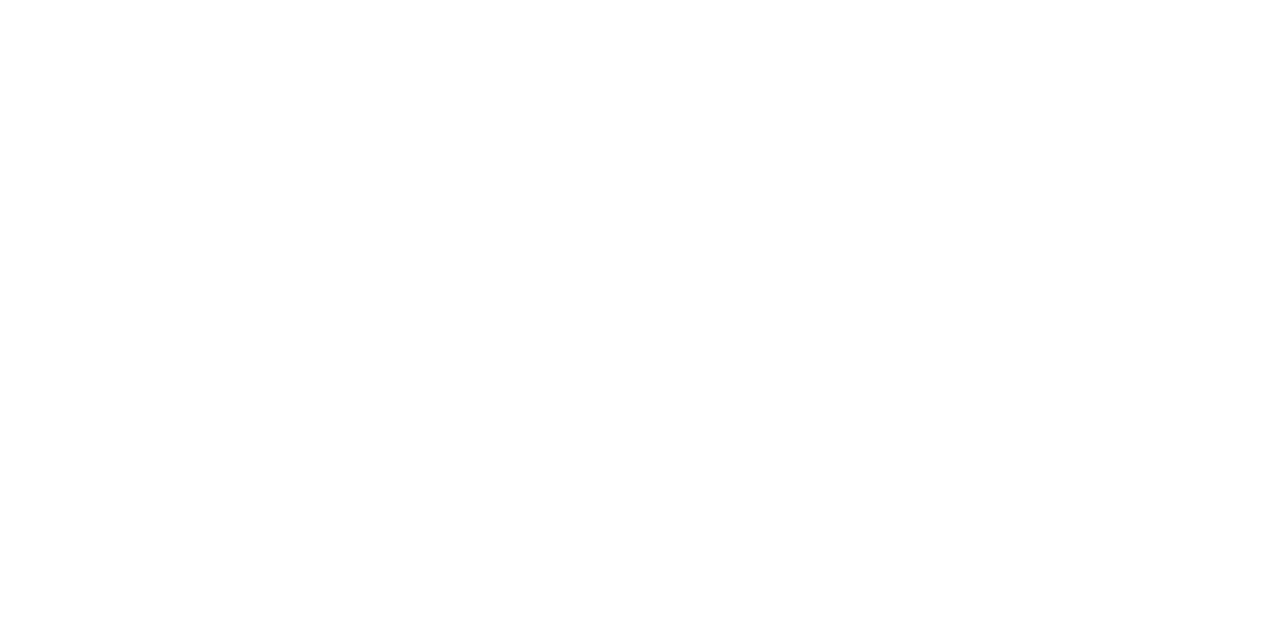
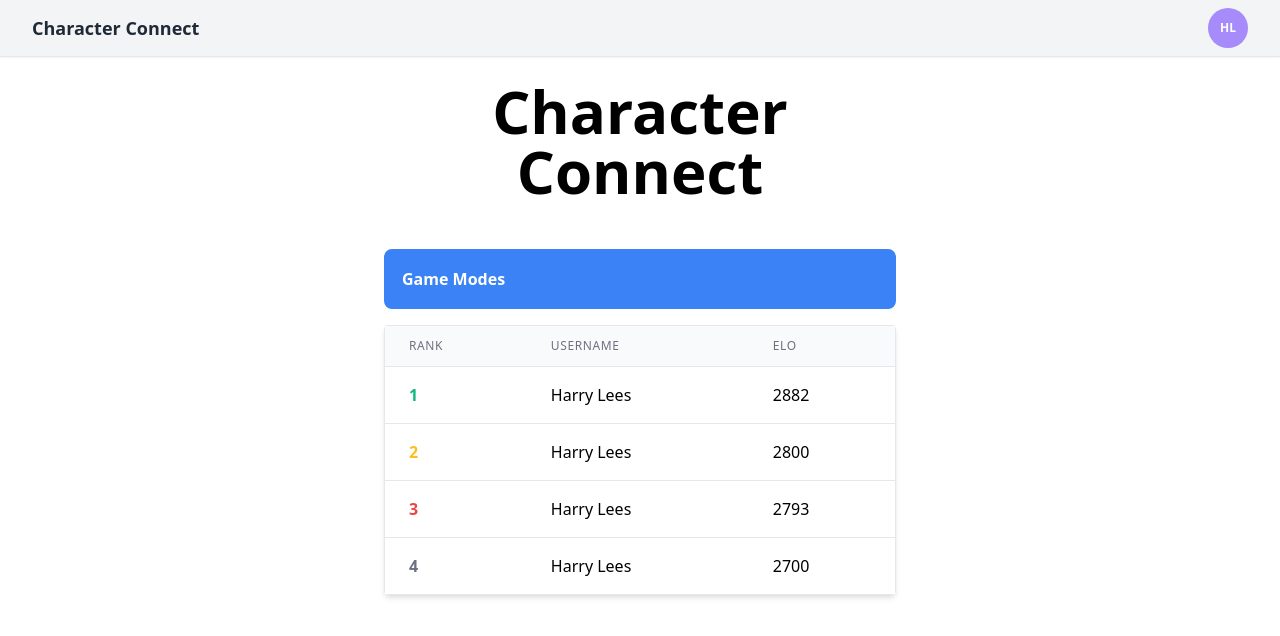
Before and after one commit to Team12Coursework/Prototype, a Vue app in the folder frontend/: page / in a window 1280 px wide. Shown: the top 636 px of the page. Built offline with nearby package versions, Linux system fonts and the light colour scheme; sample sign-in values are in the browser's storage.

Commit message:
added a router navigation guard to redirect to login page

```diff
--- a/frontend/src/router/index.js
+++ b/frontend/src/router/index.js
@@ -53,11 +53,10 @@ const router = createRouter({
 
 router.beforeEach((to, from, next) => {
     const loggedIn = store.state.auth.status.loggedIn;
-    console.log(loggedIn);
-    if ((to.name == 'Login' || to.name == 'Register') && !loggedIn) {
+    if (to.name !== 'Login' && !loggedIn) {
+        next({name: 'Login'})
+    } else {
         next()
-    } else {
-        next({name: 'Login'})
     }
 })
 
```
